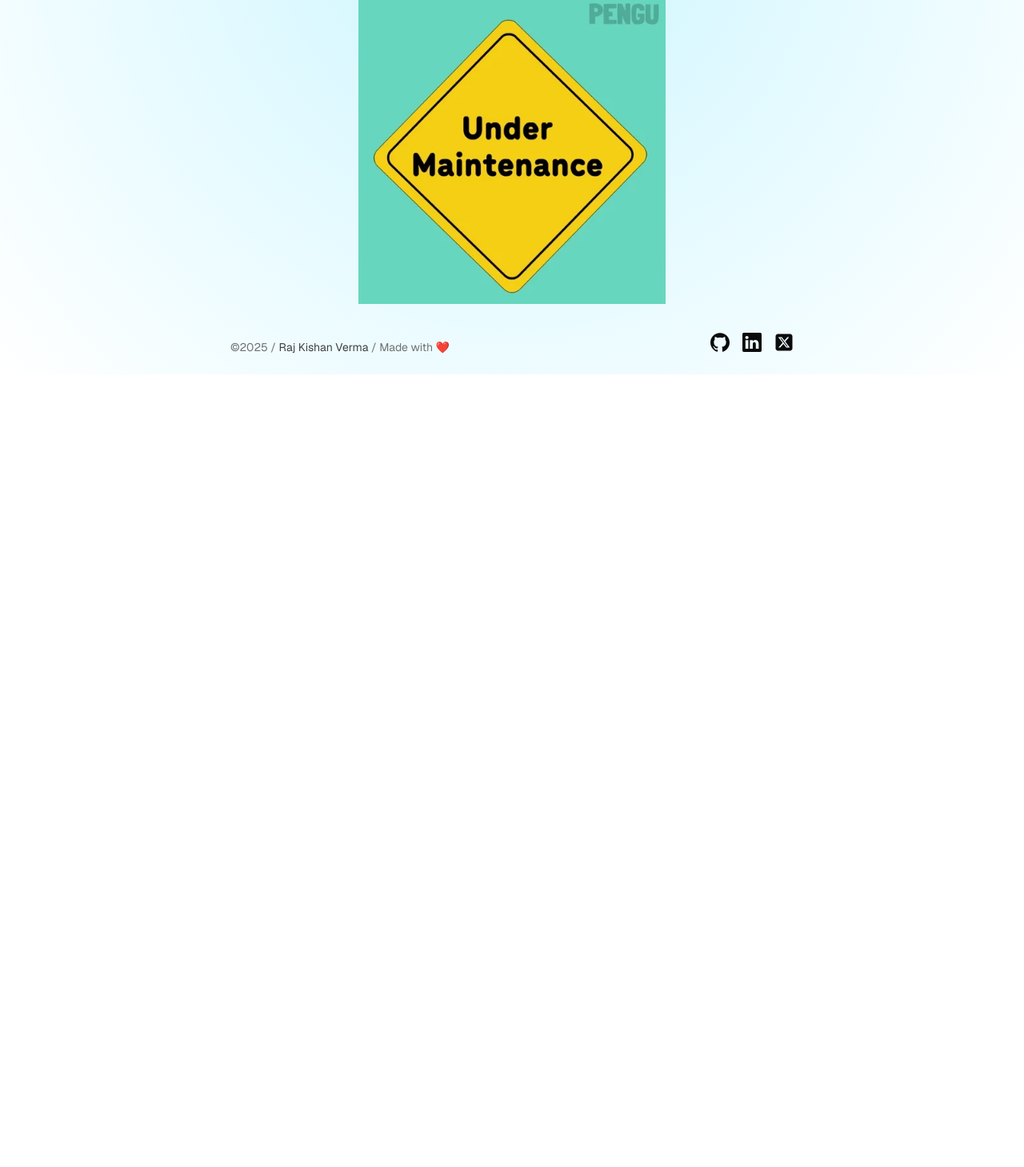
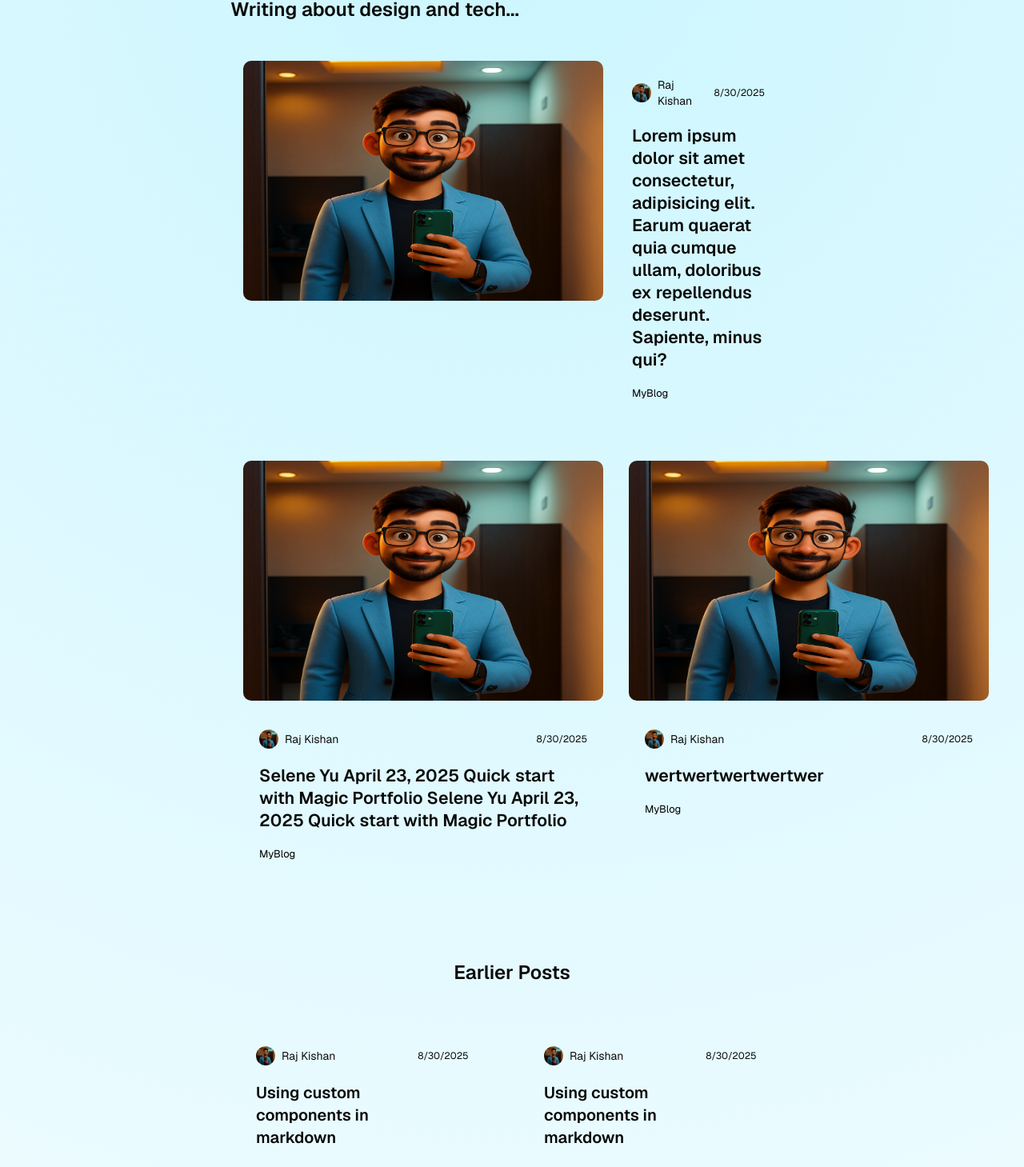
Before and after one commit to RajKishan1/portfolio, a Next.js app: page /blog in a window 1280 px wide. Shown: the part 104-1563 px from the top of the page at 80% size. Before the commit the page ends 800 px from the top, so only its background shows below. Built offline with nearby package versions, Linux system fonts and the light colour scheme.

Commit message:
fix:blog section

```diff
--- a/src/app/(Routes)/blog/page.tsx
+++ b/src/app/(Routes)/blog/page.tsx
@@ -5,17 +5,23 @@ import React from "react";
 const page = () => {
   return (
     <div className="px-2 md:px-72 h-auto flex flex-col ">
-      {/* <div className="">
+      <div className="">
         <h1 className="text-2xl font-semibold mb-10">
           Writing about design and tech...
         </h1>
-        <BlogCard BlogTitle="wertwertwet" flexDirection="flex-row" />
+        <BlogCard
+          BlogTitle=" Lorem ipsum dolor sit amet consectetur, adipisicing elit. Earum quaerat quia cumque ullam, doloribus ex repellendus deserunt. Sapiente, minus qui?"
+          flexDirection="flex-row"
+        />
         <div className="flex flex-col md:flex-row mb-20 mt-10">
-          <BlogCard BlogTitle="ertwertwertwert" flexDirection="flex-col" />
+          <BlogCard
+            BlogTitle="Selene Yu April 23, 2025 Quick start with Magic Portfolio Selene Yu April 23, 2025 Quick start with Magic Portfolio"
+            flexDirection="flex-col"
+          />
           <BlogCard BlogTitle="wertwertwertwertwer" flexDirection="flex-col" />
         </div>
       </div>
-      <EarlierPosts /> */}
+      <EarlierPosts />
       <img src="/making.webp" className="size-96 mx-auto" alt="" />
     </div>
   );
--- a/src/components/Home/BlogCard.tsx
+++ b/src/components/Home/BlogCard.tsx
@@ -7,21 +7,21 @@ interface prop {
 const BlogCard = ({ BlogTitle, flexDirection }: prop) => {
   return (
     <div
-      className={` p-2 rounded-2xl hover:bg-neutral-800 bg-transparent flex flex-col md-${flexDirection}  gap-4 mx-2 transition`}
+      className={` p-2 rounded-2xl hover:bg-neutral-400 dark:hover:bg-neutral-800 bg-transparent flex flex-col items-start ${flexDirection}  gap-4 mx-2 transition`}
     >
       <img
         src="/me.png"
-        className="rounded-lg h-auto max-w-[450px] object-fill"
+        className="rounded-lg max-h-[300px] min-w-[450px] object-fill"
         alt=""
       />
-      <div className="w-full flex flex-col justify-center gap-5 p-5">
+      <div className="w-full flex flex-col justify-center  gap-5 p-5">
         <NamePlate />
-        <div className="w-1/2">
-          <h1 className="text-[21.3px] leading-7 font-semibold max-w-3/4">
+        <div className="w-full">
+          <h1 className="text-[21.3px] leading-7 font-semibold w-full">
             {BlogTitle}
           </h1>
         </div>
-        <p className="text-[13px] leading-[16px] text-[#b2b2b2]">MyBlog</p>
+        <p className="text-[13px] leading-[16px] text-black dark:text-[#b2b2b2] ">MyBlog</p>
       </div>
     </div>
   );
--- a/src/components/Home/HeroSection.tsx
+++ b/src/components/Home/HeroSection.tsx
@@ -27,11 +27,11 @@ const HeroSection = () => {
         I'm Raj Kishan, a Frontend Engineer. I craft intuitive user
         experiences. After hours, I build my own projects.
       </h4>
-      <div className="flex items-center bg-white/5 justify-center gap-2.5 border-[1px] border-neutral-800 rounded-full  px-2 py-1.5 hover:bg-[#6fd5e3]/50 dark:hover:bg-white/20   transition">
+      <a href="/about" className="flex items-center bg-white/5 justify-center gap-2.5 border-[1px] border-neutral-800 rounded-full  px-2 py-1.5 hover:bg-[#6fd5e3]/50 dark:hover:bg-white/20   transition">
         <img className="rounded-full size-6" src="/me.png" alt="" />
         <p className="text-xs md:text-sm pr-0.5">About - Raj Kishan</p>
         {/* <p className="hidden hover:flex">qweqwe</p> */}
-      </div>
+      </a>
     </div>
   );
 };
--- a/src/components/about/AboutDetail.tsx
+++ b/src/components/about/AboutDetail.tsx
@@ -63,7 +63,7 @@ const AboutDetail = () => {
         className="flex flex-col gap-5 mt-20 w-full max-sm:pr-0 md:pr-6 lg:pr-12 "
       >
         <h1 className="text-4xl font-bold ">Github</h1>
-        <a href="" className="">
+        <a href="https://github.com/RajKishan1" target="_blank" className="">
           <img
             src="https://ghchart.rshah.org/RajKishan1"
             className="pr-0 lg:pr-20 w-full"
--- a/src/components/blog/EarlierPosts.tsx
+++ b/src/components/blog/EarlierPosts.tsx
@@ -5,10 +5,10 @@ interface prop {
 }
 export const EarlierPostCard = ({ Title }: prop) => {
   return (
-    <div className="rounded-xl hover:bg-neutral-800 py-6 px-3 w-full md:w-[90%] pl-2 md:pl-8 my-3">
+    <div className="rounded-xl hover:bg-neutral-400 dark:hover:bg-neutral-800 py-6 px-3 w-full md:w-[90%] pl-2 md:pl-8 my-3 transition-colors duration-300">
       <NamePlate />
       <h1 className="text-xl font-semibold w-5/6 my-5">{Title}</h1>
-      <p className="text-sm text-neutral-400">My Blog</p>
+      <p className="text-sm text-black  dark:text-neutral-400">My Blog</p>
     </div>
   );
 };
```
